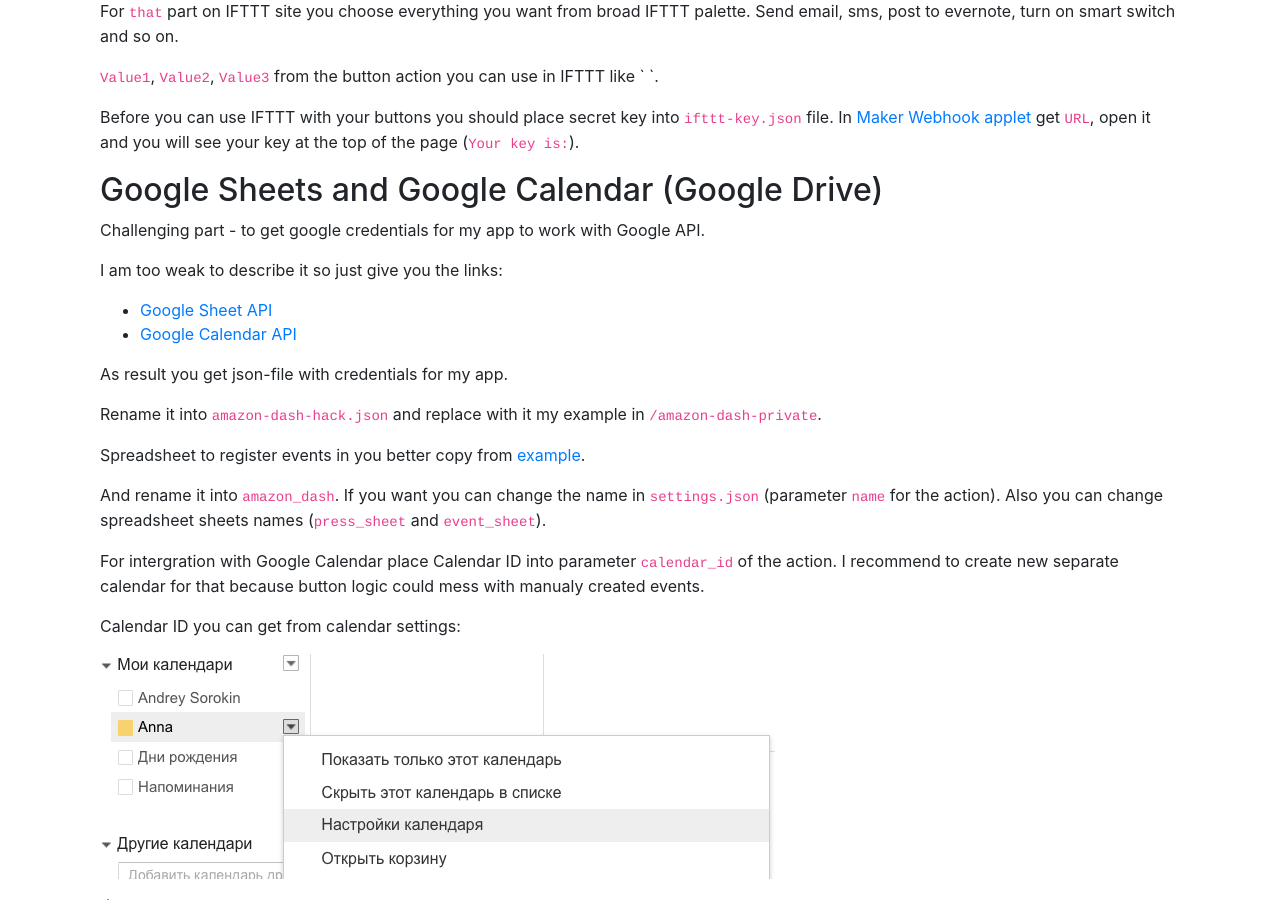
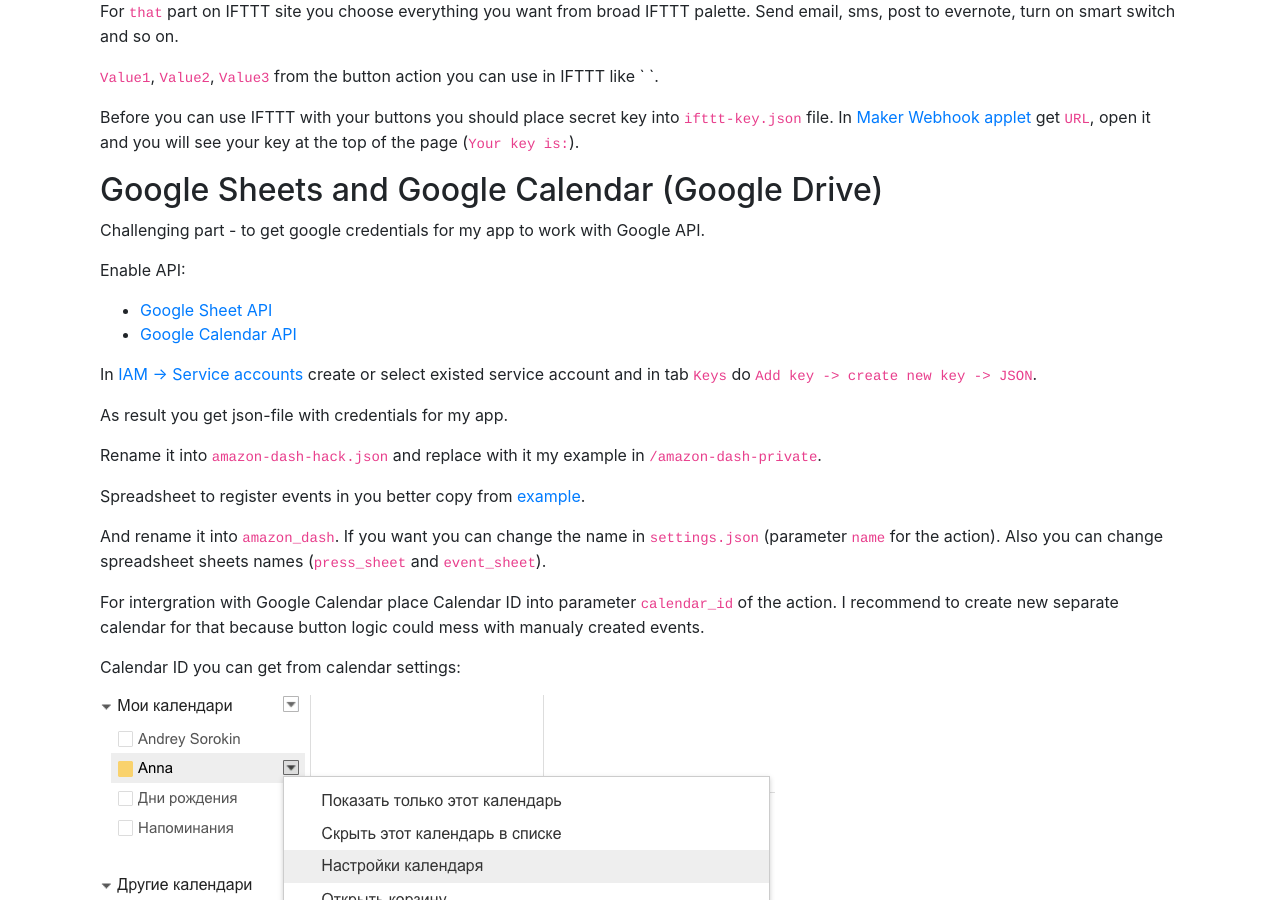
Before and after one commit to andgineer/sorokin.engineer, a Jekyll site: the page built from posts/en/_posts/2016-10-14-amazon_dash_button_hack_install.md, in a window 1280 px wide and 900 px high, scrolled down 5313 px. Built offline with Jekyll 4.4.1, drawn with Linux system fonts in a browser that asks for light colours; nearby versions of some CDN libraries.

Commit message:
google API keys paths

```diff
--- a/posts/en/_posts/2016-10-14-amazon_dash_button_hack_install.md
+++ b/posts/en/_posts/2016-10-14-amazon_dash_button_hack_install.md
@@ -152,11 +152,13 @@
 
 Challenging part - to get google credentials for my app to work with Google API.
 
-I am too weak to describe it so just give you the links:
-
+Enable API:
 
 - [Google Sheet API](https://console.developers.google.com/start/api?id=sheets.googleapis.com)
 - [Google Calendar API](https://console.developers.google.com/start/api?id=calendar)
+
+In [IAM -> Service accounts](https://console.cloud.google.com/iam-admin/serviceaccounts)
+create or select existed service account and in tab `Keys` do `Add key -> create new key -> JSON`.
 
 As result you get json-file with credentials for my app.
 
```
Also changed, not shown: posts/en/_posts/2016-10-20-iot_calendar_synology.md (+1 -1 lines), posts/ru/_posts/2016-10-14-amazon_dash_button_hack_install.md (+4 -2 lines), posts/ru/_posts/2016-10-20-iot_calendar_synology.md (+1 -1 lines).
